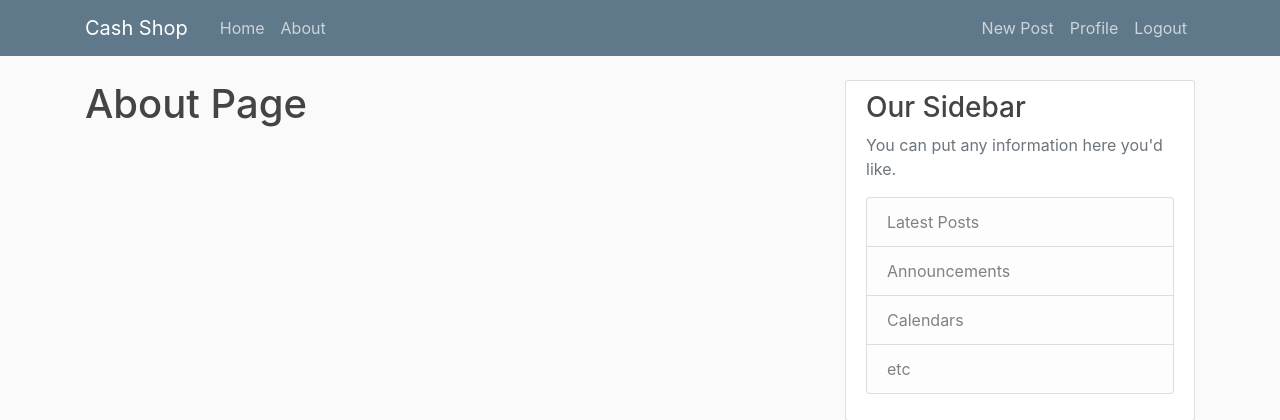
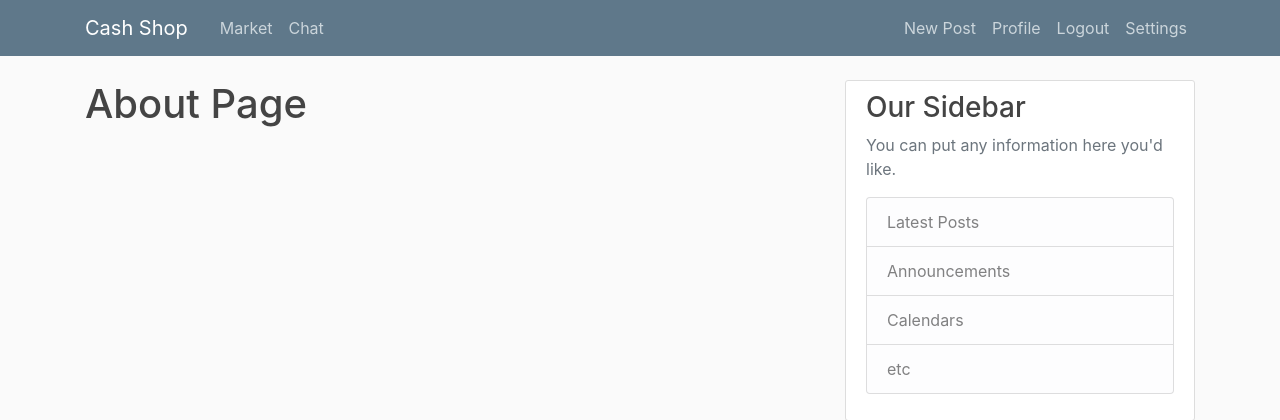
Before and after one commit to parekhr/cash-shop-app, a Django app: page /about/ in a window 1280 px wide. Shown: the top 420 px of the page. Run offline with Django 3.2, Linux system fonts and the light colour scheme; a user stored in the database is signed in; some libraries are stand-ins or nearby versions.

Commit message:
Changed navbar

```diff
--- a/blog/templates/blog/base.html
+++ b/blog/templates/blog/base.html
@@ -25,8 +25,8 @@
                 </button>
                 <div class="collapse navbar-collapse" id="navbarToggle">
                 <div class="navbar-nav mr-auto">
-                    <a class="nav-item nav-link" href="{% url 'blog-home' %}">Home</a>
-                    <a class="nav-item nav-link" href="{% url 'blog-about' %}">About</a>
+                    <a class="nav-item nav-link" href="#">Market</a>
+                    <a class="nav-item nav-link" href="#">Chat</a>
                 </div>
                 <!-- Navbar Right Side -->
                 <div class="navbar-nav">
@@ -34,6 +34,7 @@
                         <a class="nav-item nav-link" href="{% url 'post-create' %}">New Post</a>
                         <a class="nav-item nav-link" href="{% url 'profile' %}">Profile</a>
                         <a class="nav-item nav-link" href="{% url 'logout' %}">Logout</a>
+                        <a class="nav-item nav-link" href="{% url 'logout' %}">Settings</a>
                     {% else %}
                         <a class="nav-item nav-link" href="{% url 'login' %}">Login</a>
                         <a class="nav-item nav-link" href="{% url 'register' %}">Register</a>
```
